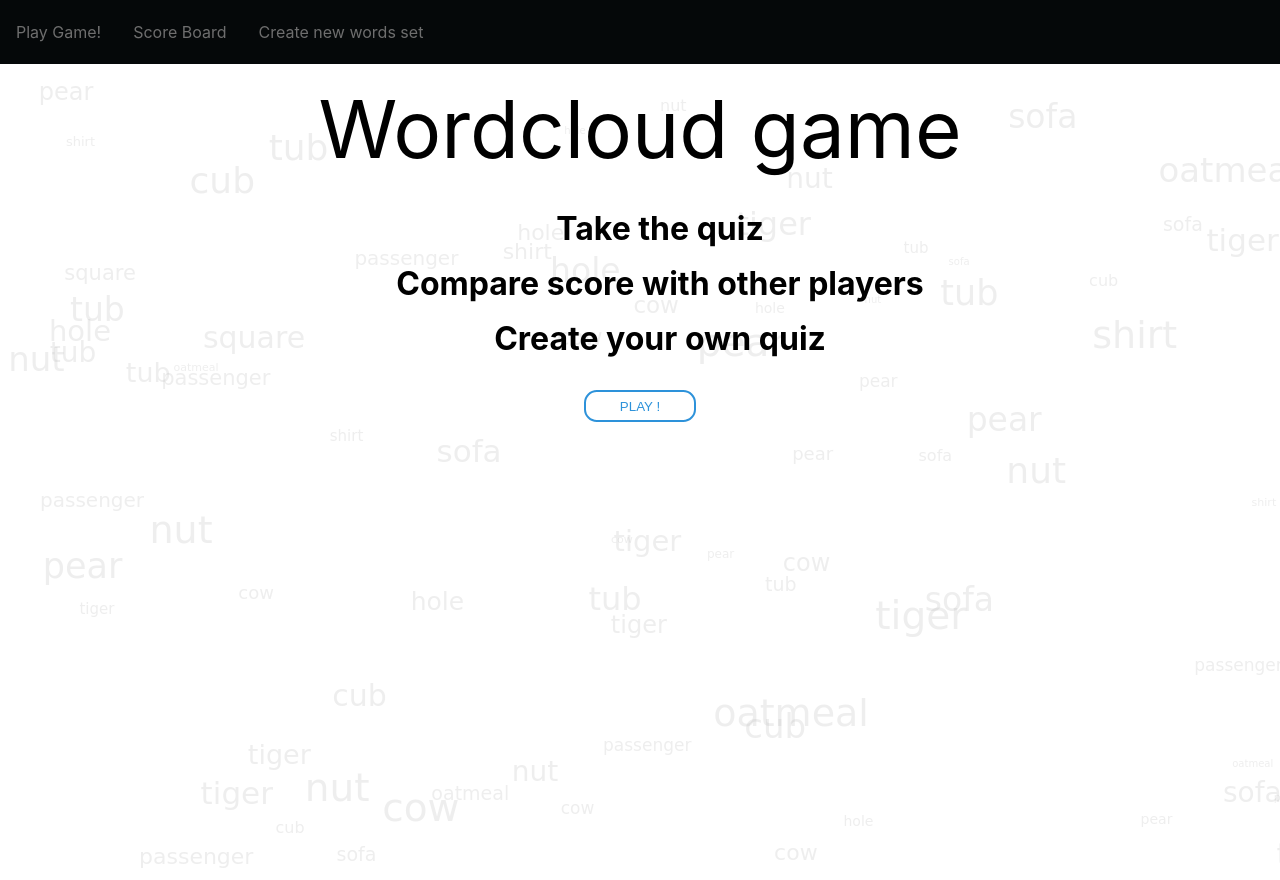
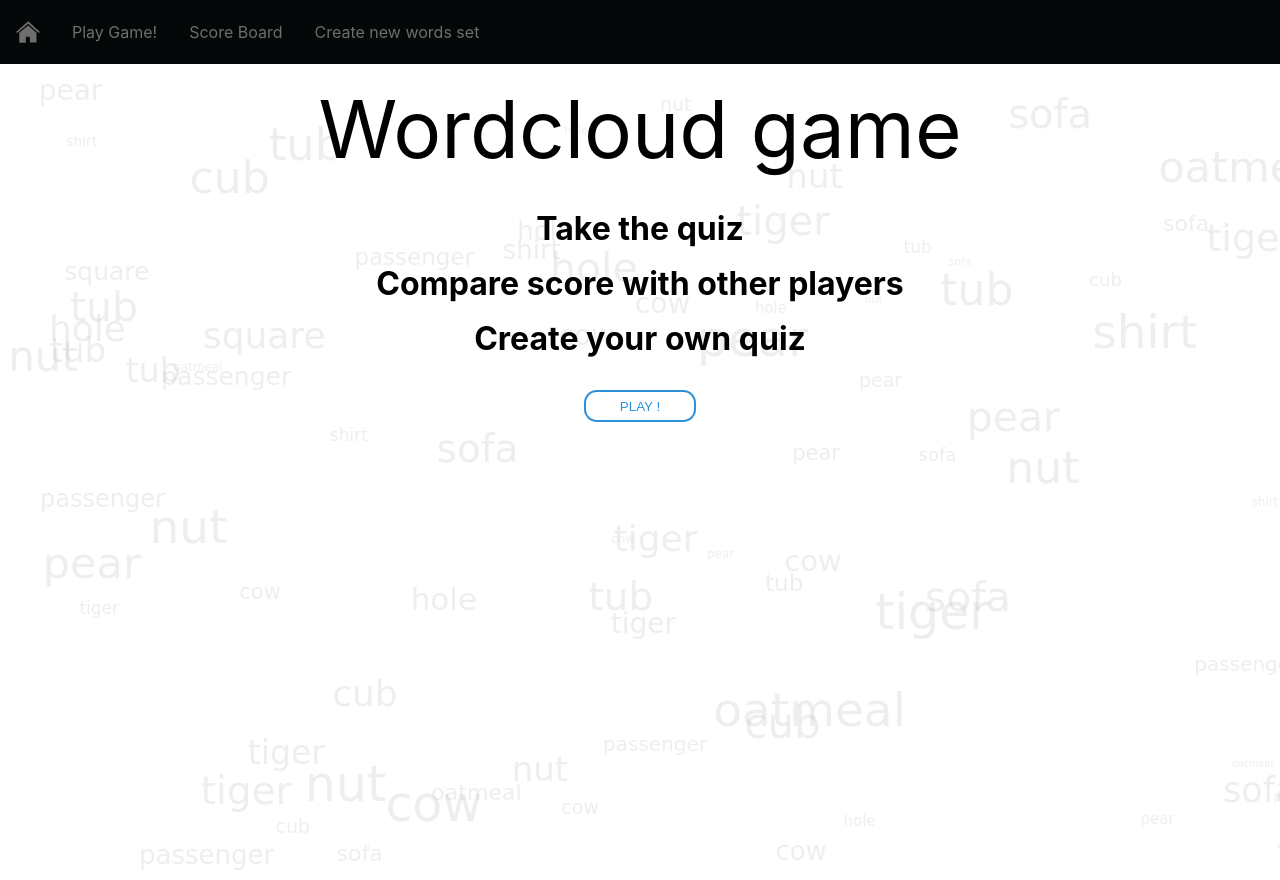
Before and after one commit to mario688/Binarapps-Game, a React (Create React App) app: page / in a window 1280 px wide. Built offline with nearby package versions, Linux system fonts and the light colour scheme.

Commit message:
Added home link in navigation bar

```diff
--- a/src/App.tsx
+++ b/src/App.tsx
@@ -14,9 +14,7 @@ import CreateQuestionPage from "./pages/CreateQuestionPage";
 
 function App() {
   const { isRegistered, nickName } = useContext(NicknameContext);
-  // {!isRegistered && <Register />}
-  // {isRegistered ? <Board /> : <Navigate to="/register" />}
-  // {isRegistered && <ControlPanel />}
+
   return (
     <div className="App">
       <NavBar
--- a/src/components/layout/navBar/NavBar.module.scss
+++ b/src/components/layout/navBar/NavBar.module.scss
@@ -17,6 +17,11 @@
   padding: 0;
   height: 100%;
   width: 100%;
+  .homeIcon {
+    width: 1.5rem;
+    height: 1.5rem;
+    background-image: url("../../../svg/home.svg");
+  }
   li {
     margin: 1rem;
     display: block;
--- a/src/components/layout/navBar/NavBar.tsx
+++ b/src/components/layout/navBar/NavBar.tsx
@@ -3,6 +3,7 @@ import VerticalNavBar from "./VerticalNavBar";
 import Style from "./NavBar.module.scss";
 import { ReactComponent as HamburgerIcon } from "../../../svg/hamburger.svg";
 import { NavLink } from "react-router-dom";
+
 const NavBar: React.FC<{ menuElements: String[]; menuLinks: String[] }> = (
   props
 ) => {
@@ -11,18 +12,33 @@ const NavBar: React.FC<{ menuElements: String[]; menuLinks: String[] }> = (
   const showMenuHandler = () => {
     setshowMenu((prevState) => !prevState);
   };
+
   const liList = props.menuElements.map((el, id) => (
     <NavLink className={Style.navlink} key={id} to={`${props.menuLinks[id]}`}>
       <li key={id}>{el}</li>
     </NavLink>
   ));
+  const verticalList = [...liList];
+  verticalList.unshift(
+    <NavLink className={Style.navlink} key={"homeV"} to={`/`}>
+      <li className={Style.homeIcon} key={"homeV"}>
+        home
+      </li>
+    </NavLink>
+  );
+
+  liList.unshift(
+    <NavLink className={Style.navlink} key={"home"} to={`/`}>
+      <li className={Style.homeIcon} key={"home"}></li>
+    </NavLink>
+  );
 
   return (
     <>
       <VerticalNavBar
         onClickHandler={showMenuHandler}
         isOpen={showMenu}
-        menuList={liList}
+        menuList={verticalList}
       />
       <nav className={Style.navBar}>
         <ul className={Style.navBarList}>
--- a/src/components/layout/navBar/VerticalNavBar.module.scss
+++ b/src/components/layout/navBar/VerticalNavBar.module.scss
@@ -11,6 +11,7 @@
   z-index: 600;
   transition: all 0.5s ease-in-out;
 }
+
 .verticalBarList {
   @include flexCenter(column);
   padding: 0;
--- a/src/components/layout/navBar/VerticalNavBar.tsx
+++ b/src/components/layout/navBar/VerticalNavBar.tsx
@@ -1,11 +1,13 @@
 import React from "react";
 import Style from "./VerticalNavBar.module.scss";
+
 const VerticalNavBar: React.FC<{
   isOpen: boolean;
   menuList: JSX.Element[];
   onClickHandler: () => void;
 }> = (props) => {
   const { isOpen, menuList } = props;
+
   return (
     <>
       {isOpen && (
--- a/src/pages/HomePage.module.scss
+++ b/src/pages/HomePage.module.scss
@@ -13,6 +13,8 @@
     margin-bottom: 2rem;
     ul {
       list-style: none;
+      margin: 0;
+      padding: 0;
       li {
         margin: 1rem;
       }
--- a/src/pages/HomePage.tsx
+++ b/src/pages/HomePage.tsx
@@ -34,7 +34,7 @@ const HomePage = () => {
     const drawBackgournd = () => {
       context.fillStyle = "rgba(183, 183, 183, 0.239)";
       for (let i = 0; i < 80; i++) {
-        const fontSize = Math.floor(Math.random() * 30) + 10;
+        const fontSize = Math.floor(Math.random() * 40) + 10;
         context.font = `${fontSize}px Comic Sans MS`;
         const x = Math.random() * window.innerWidth;
         const y = Math.random() * window.innerHeight;
--- a/src/scss/_colors.scss
+++ b/src/scss/_colors.scss
@@ -1,7 +1,7 @@
 $primaryColor: rgb(5, 8, 9);
 $secondColor: rgb(8, 11, 12);
 $btnColor: rgb(45, 146, 218);
-$fontColor: rgb(110, 110, 110);
+$fontColor: #6e6e6e;
 $questionBar: $primaryColor;
 $skyColor: rgb(212, 250, 255);
 $backgroundBlue: rgb(163, 211, 219);
```
Also changed, not shown: src/svg/home.svg (added).
